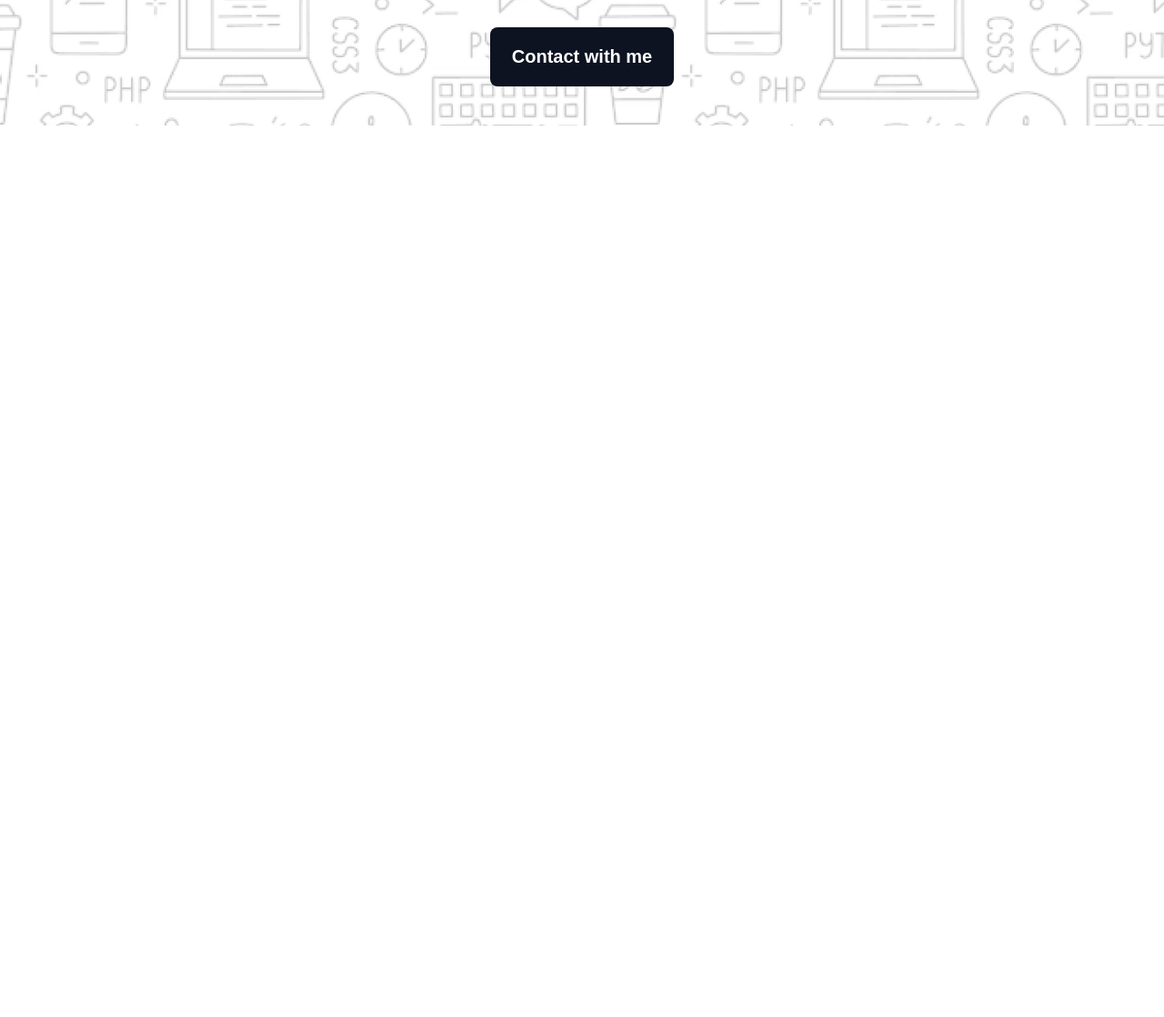
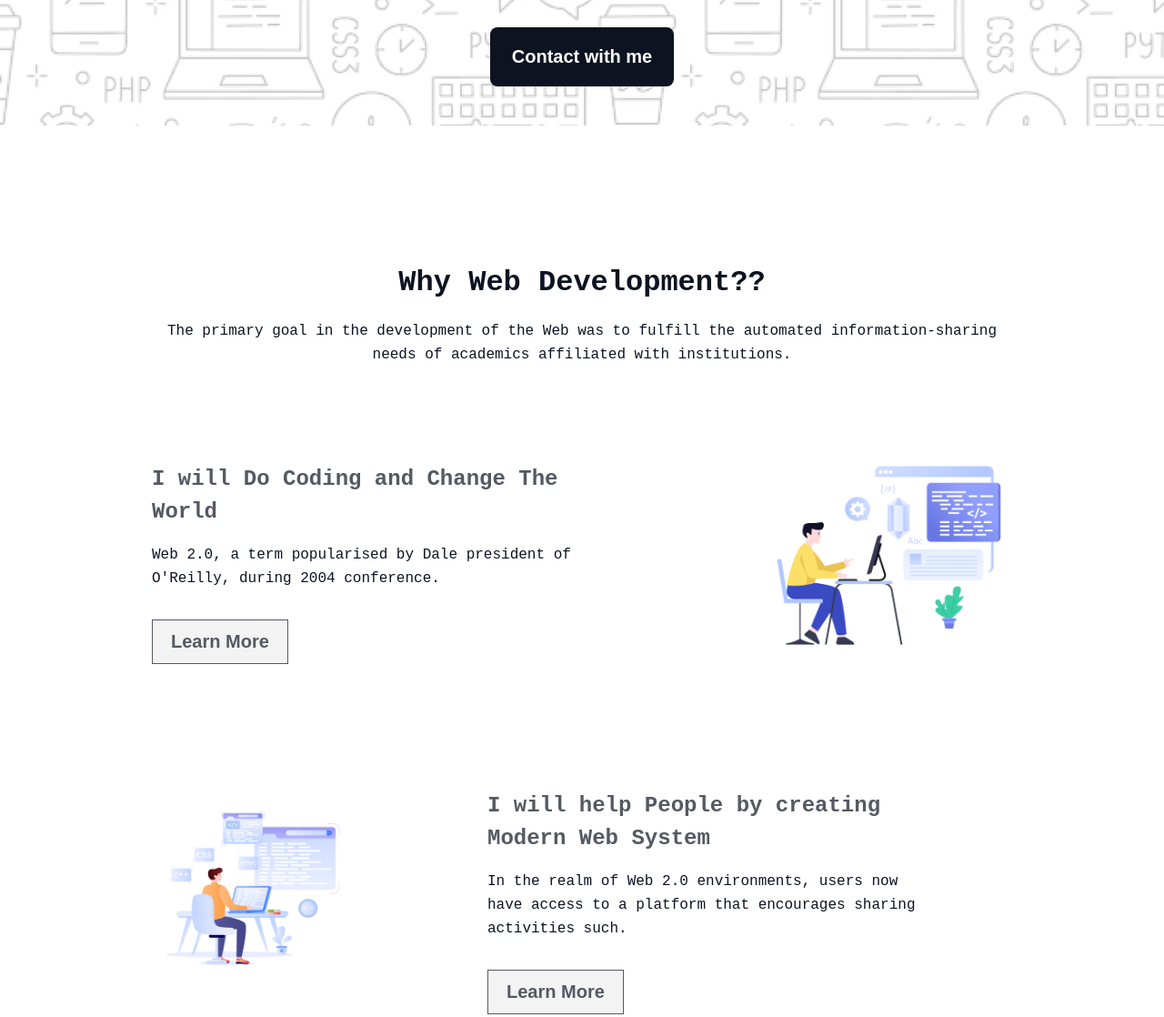
Before and after one commit to shahadat513/assignment-1, a plain HTML site: page index.html in a window 1280 px wide. Shown: the part 514-1632 px from the top of the page at 91% size. Before the commit the page ends 800 px from the top, so only its background shows below. Drawn offline with Linux system fonts and the light colour scheme; a web font is replaced by a local one.

Commit message:
Finished the development section

```diff
--- a/index.html
+++ b/index.html
@@ -25,7 +25,63 @@
         <!-- Banner section end here -->
     </header>
     <main>
-
+        <!-- Development section start here -->
+         <section class="developer-container">
+            <div class="developer-content">
+                <h2 class="tile">
+                    Why Web Development??
+                </h2>
+                <p class="description">
+                    The primary goal in the development of the Web was to fulfill the automated information-sharing needs of academics affiliated with institutions.
+                </p>
+            </div>
+            <div class="development-box">
+                <div class="left-box">
+                    <div class="box-content">
+                        <h1 class="box-title">
+                            I will Do Coding and Change The
+                             World
+                        </h1>
+                        <p class="box-description">
+                            Web 2.0, a term popularised by Dale president of O'Reilly, during  2004 conference.
+                        </p>
+                        <button class="learn-btn">Learn More</button>
+                    </div>
+                    <div class="bix-image">
+                        <img src="assets/Layer_1.png" alt="">
+                    </div>
+                </div>
+                <div class="right-box">
+                    <div class="bix-image">
+                        <img src="assets/Group 4.png" alt="">
+                    </div>
+                    <div class="box-content-2">
+                        <h1 class="box-title">
+                            I will help People by creating Modern Web System
+                        </h1>
+                        <p class="box-description">
+                            In the realm of Web 2.0 environments, users now have access to a platform that encourages sharing activities such.
+                        </p>
+                        <button class="learn-btn">Learn More</button>
+                    </div>
+                </div>
+                <div class="left-box">
+                    <div class="box-content">
+                        <h1 class="box-title">
+                            I will Do Coding With my Creative Idea
+                        </h1>
+                        <p class="box-description">
+                            The journey of web development technologies began with simple HTML pages in the early days of the internet.
+                        </p>
+                        <button class="learn-btn">Learn More</button>
+                    </div>
+                    <div class="bix-image">
+                        <img src="assets/Layer_1.png" alt="">
+                    </div>
+                </div>
+            </div>
+         </section>
+         <!-- Development section end here -->
     </main>
     <footer>
 
--- a/style/style.css
+++ b/style/style.css
@@ -11,6 +11,40 @@ body {
     font-family: "Azeret Mono", monospace;
 }
 
+.tile {
+    color: rgb(13, 19, 33);
+    font-size: 32px;
+    font-weight: 800;
+    line-height: 37px;
+    letter-spacing: 0%;
+    text-align: center;
+}
+
+.description {
+    color: rgb(13, 19, 33);
+    font-size: 16px;
+    font-weight: 400;
+    line-height: 26px;
+    letter-spacing: 0%;
+    text-align: center;
+    margin-top: 22px;
+}
+
+.learn-btn {
+    padding: 12px 20px 12px 20px;
+    box-sizing: border-box;
+    border: 1px solid rgb(13, 19, 33);
+    opacity: 0.7;
+    color: rgb(13, 19, 33);
+    font-size: 20px;
+    font-weight: 600;
+    line-height: 23px;
+    letter-spacing: 0%;
+    text-align: center;
+    cursor: pointer;
+
+}
+
 /* Banner Section Style */
 
 .banner-container {
@@ -18,6 +52,7 @@ body {
     background-repeat: no-repeat;
     background-size: cover;
     max-height: 652px;
+    margin-bottom: 154px;
 }
 
 .banner-content {
@@ -65,4 +100,65 @@ body {
     border: none;
     margin-top: 33px;
     margin-bottom: 44px;
+    cursor: pointer;
 }
+
+/* Development Section Style */
+
+.developer-container {
+    max-width: 946px;
+    margin: 0 auto;
+}
+
+.development-box {
+    margin-top: 106px;
+    margin-bottom: 128px;
+}
+
+.left-box, .right-box {
+    display: flex;
+    justify-content: space-between;
+    gap: 99px;
+    margin-bottom: 138px;
+
+}
+
+.box-content {
+    max-width: 477px;
+}
+
+.box-content-2{
+    margin-left: 48px;
+    max-width: 477px;
+    margin-right: 100px;
+}
+
+.box-title {
+    color: rgba(13, 19, 33, 0.7);
+    font-size: 24px;
+    font-weight: 700;
+    line-height: 36px;
+    letter-spacing: 0%;
+    text-align: left;
+    margin-bottom: 16px;
+}
+
+.box-description {
+    color: rgb(13, 19, 33);
+    font-size: 16px;
+    font-weight: 400;
+    line-height: 26px;
+    letter-spacing: 0%;
+    text-align: left;
+    margin-bottom: 32px;
+}
+
+.bix-image {
+    width: 259.56px;
+    height: 217.01px;
+}
+
+.bix-image img {
+    width: 100%;
+    height: 100%;
+}
```
